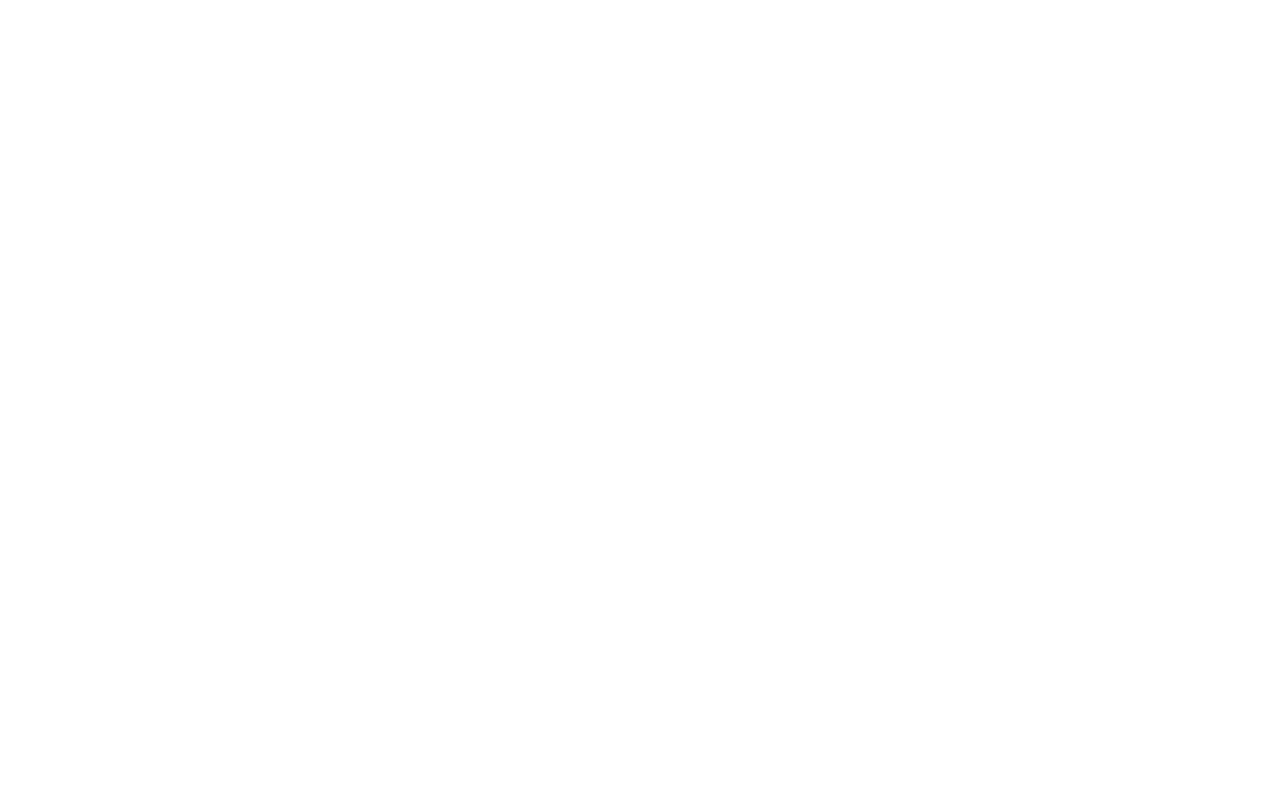
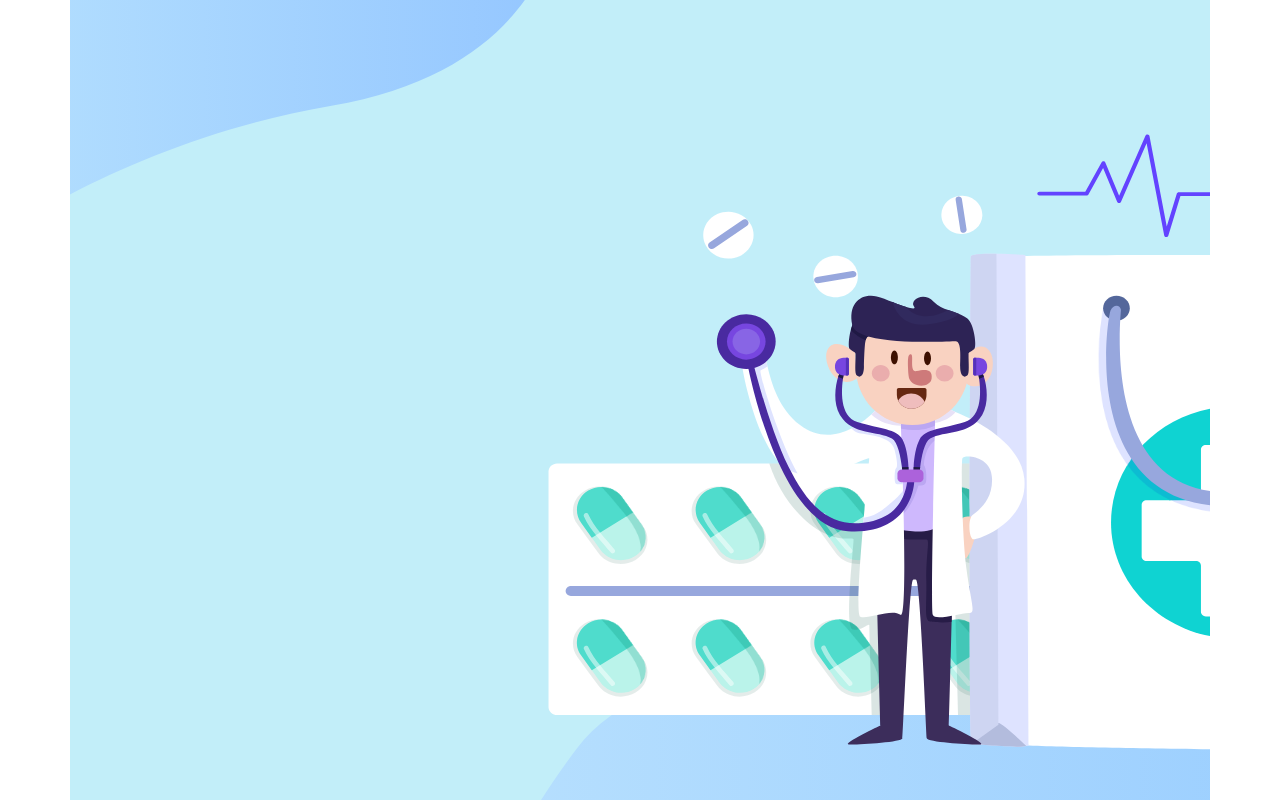
Before and after one commit to hanhuazhu/winterhackathon, a React (Create React App) app in the folder client/: page /Drug in a window 1280 px wide. Before the commit this address had no page. Built offline with nearby package versions, Linux system fonts and the light colour scheme.

Commit message:
added Drug page

```diff
--- a/client/package.json
+++ b/client/package.json
@@ -13,7 +13,7 @@
     "react-icons": "^4.7.1",
     "react-router": "^6.6.2",
     "react-router-dom": "^6.6.2",
-    "react-scripts": "5.0.1",
+    "react-scripts": "^5.0.1",
     "web-vitals": "^2.1.4"
   },
   "scripts": {
--- a/client/src/App.js
+++ b/client/src/App.js
@@ -3,6 +3,7 @@ import { BrowserRouter, Route, Routes } from 'react-router-dom';
 import './App.css';
 import Home from './Home';
 import Login from './Login';
+import Drug from './Drug';
 
 /* vv Change to whatever we decide on this route vv */
 import Lookup from './Rxlookup';
@@ -19,6 +20,7 @@ class App extends Component {
             <Route exact path='/' element={<Home />} />
             <Route path='/Login' element={<Login />} />
             <Route path='/RxLookup' element={<Lookup />} />
+            <Route path='/Drug' element={<Drug />} />
           </Routes>
         </div>
       </BrowserRouter>
--- /dev/null
+++ b/client/src/Drug.js
@@ -0,0 +1,21 @@
+import './Rxlookup.css';
+import Container from 'react-bootstrap/Container';
+import Row from 'react-bootstrap/Row';
+import Col from 'react-bootstrap/Col';
+import { Component } from 'react';
+
+
+class Data extends Component {
+    render() {
+        return (
+            <Container className='window'>
+                <Row>
+                    <Col>
+                    </Col>
+                </Row>
+            </Container>
+        )
+    }
+}
+
+export default Data
```
Also changed, not shown: 1 other file (tests, documents, lock files or other folders).
